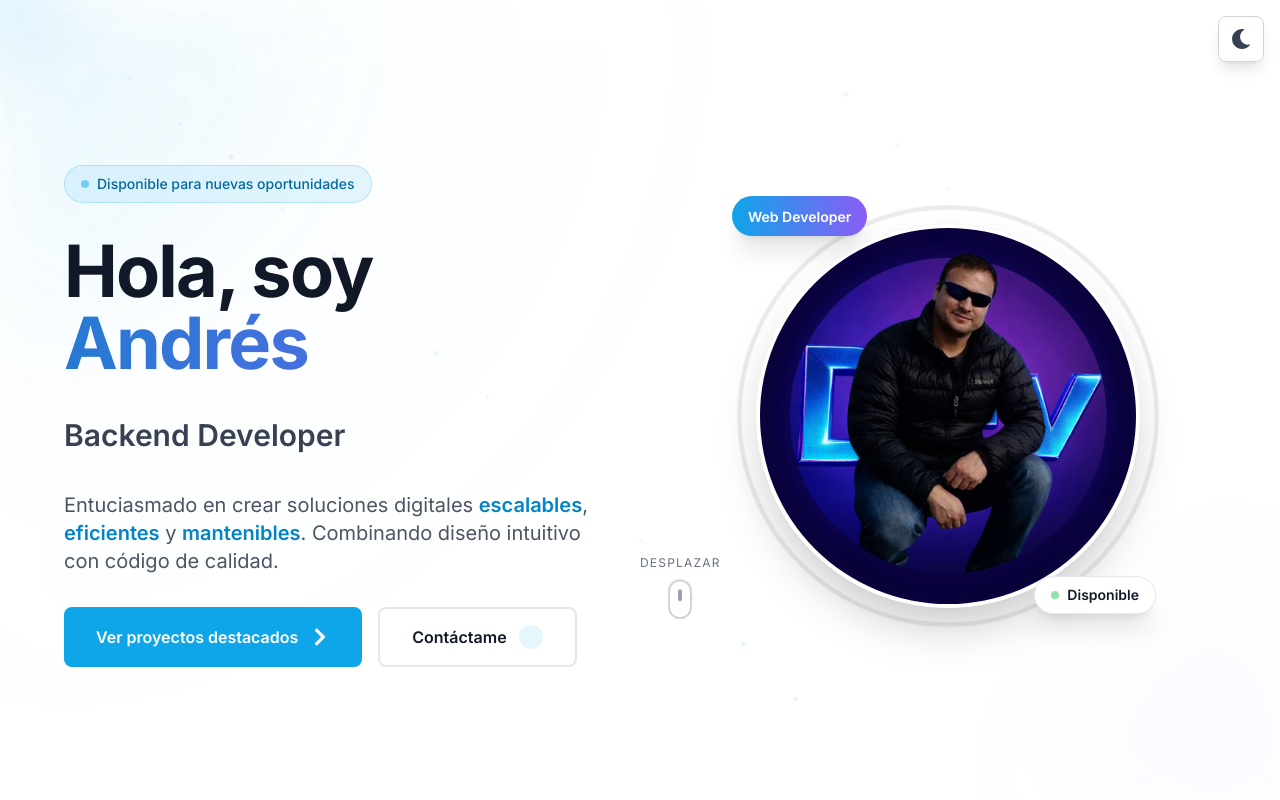
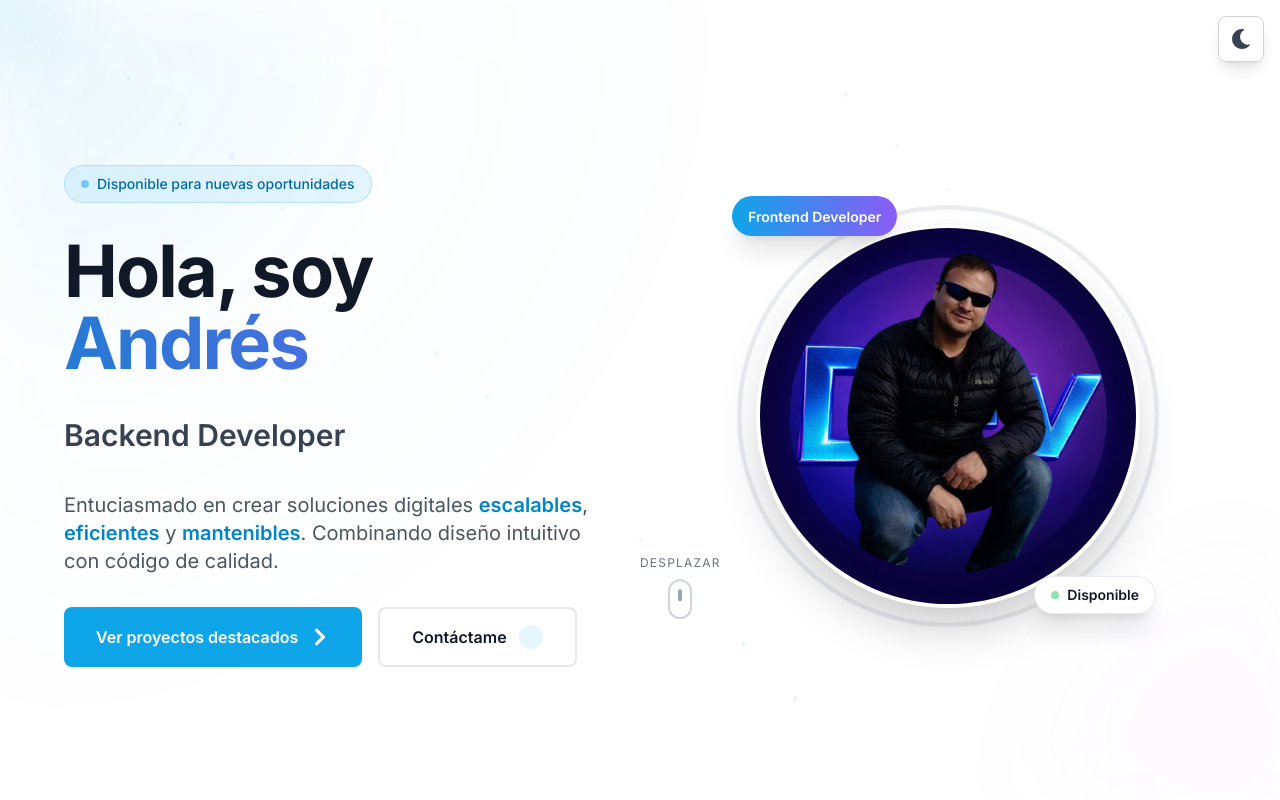
Before and after one commit to AndesRo/portafolio-andresromero, a React (Vite) app: page / in a window 1280 px wide. Shown: the top 800 px of the page. Built offline with nearby package versions, Linux system fonts and the light colour scheme.

Commit message:
modificacion

```diff
--- a/src/components/Hero.jsx
+++ b/src/components/Hero.jsx
@@ -12,7 +12,7 @@ const Hero = () => {
   "Software Developer",
   "Frontend Developer",
   "Backend Developer",
-  "Web Developer"
+
   ];
 
   // Efecto para el texto que cambia
@@ -187,7 +187,7 @@ const Hero = () => {
               {/* Badge flotante - Stack */}
               <div className="absolute -top-4 -left-4 md:-top-6 md:-left-6 animate-float">
                 <div className="px-4 py-2 bg-gradient-to-r from-primary-500 to-accent-500 text-white rounded-full shadow-xl">
-                  <span className="text-sm font-semibold">Web Developer </span>
+                  <span className="text-sm font-semibold">Frontend Developer </span>
                 </div>
               </div>
             </div>
```
